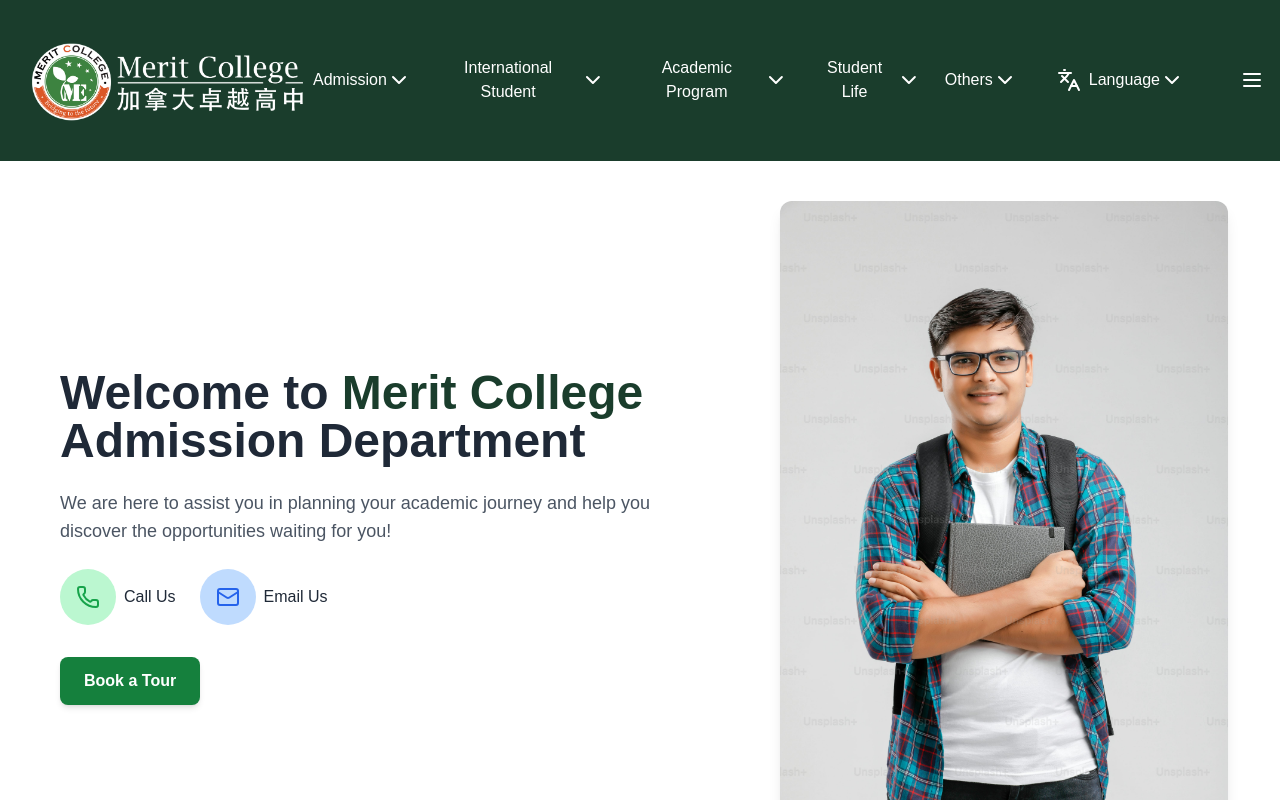
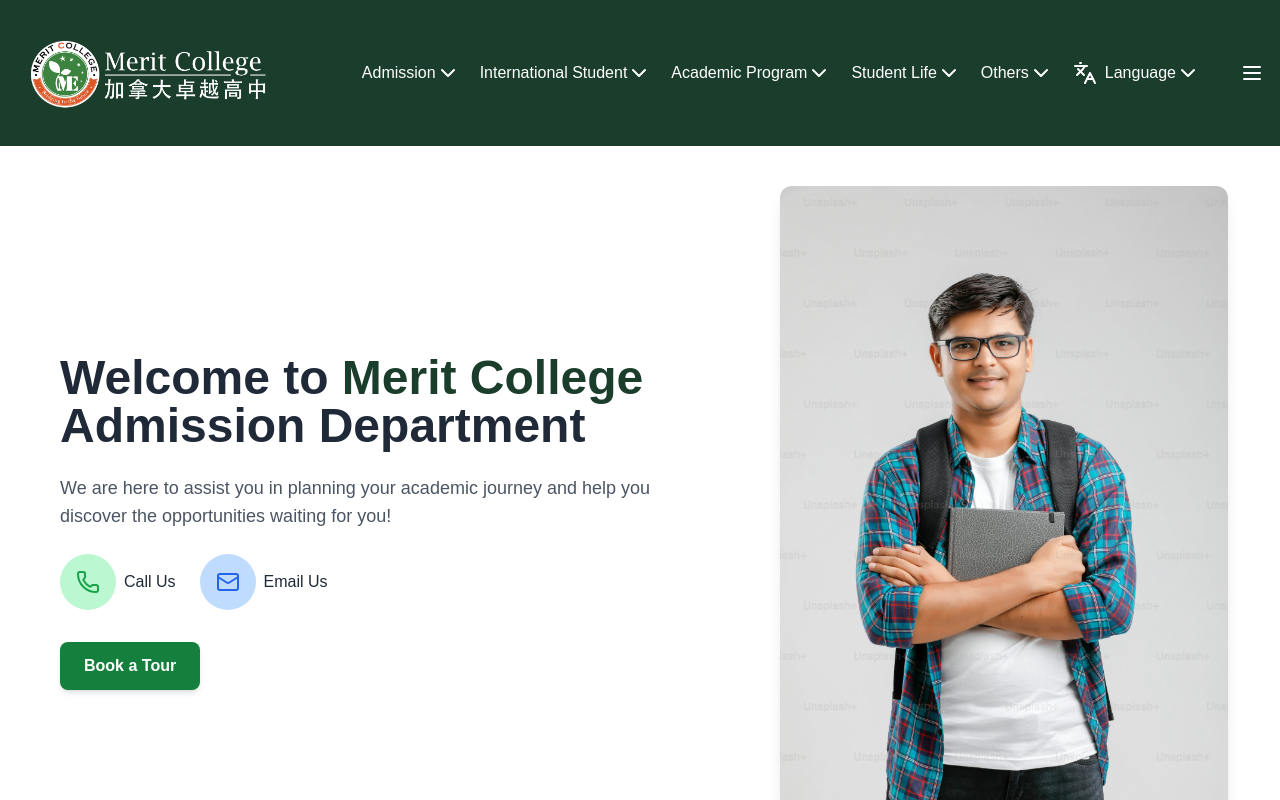
Before and after one commit to saak1234/merrit-college, a Next.js app: page /admission/application in a window 1280 px wide. Shown: the top 800 px of the page. Built offline with nearby package versions, Linux system fonts and the light colour scheme.

Commit message:
updated code

```diff
--- a/src/components/LandingPage/landing-header.tsx
+++ b/src/components/LandingPage/landing-header.tsx
@@ -104,13 +104,13 @@
                     <Image
                         src="/mc_logo.png"
                         alt="Merit College Logo"
-                        width={290}
+                        width={250}
                         height={290}
                         priority
                     />
                 </Link>
 
-                <nav className="hidden lg:flex items-center space-x-6">
+                <nav className="hidden lg:flex items-center space-x-5">
                     {menuCategories.map((menu) => (
                         <div
                             key={menu.name}
@@ -154,13 +154,13 @@
                         Login
                     </Link> */}
 
-                    <div className="relative ml-4">
+                    <div className="relative ml-2">
                         <button
                             onClick={(e) =>
                                 {e.stopPropagation();
                                  setLanguageDropdownOpen(!languageDropdownOpen)}}
 
-                            className="px-4 py-2 text-white rounded-lg hover:text-green-600 transition flex items-center"
+                            className="py-2 text-white  rounded-lg hover:text-green-600 transition flex items-center"
                         >
                             <Languages className="mr-2"/>
                             Language <ChevronDown className="w-6 h-6"/>
```
